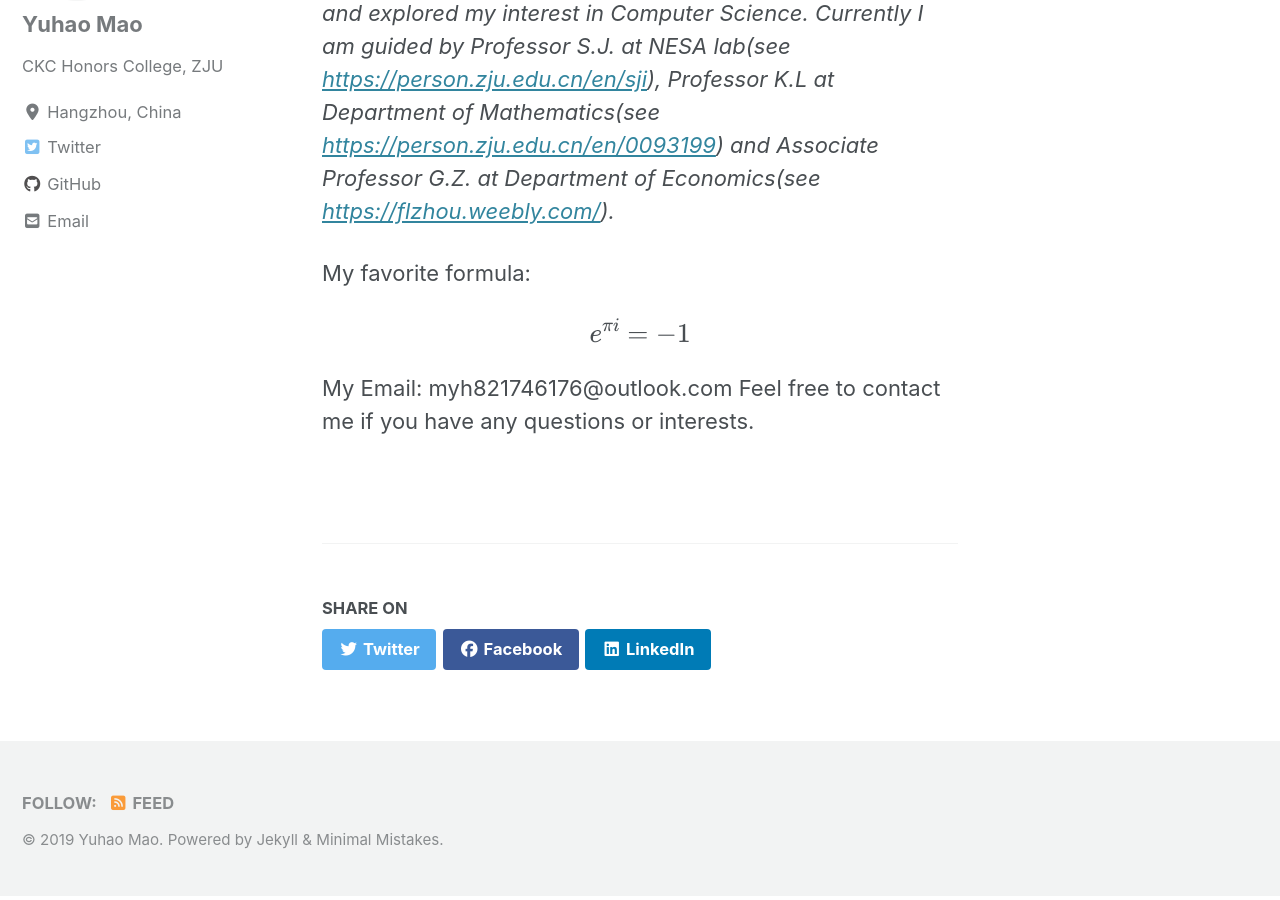
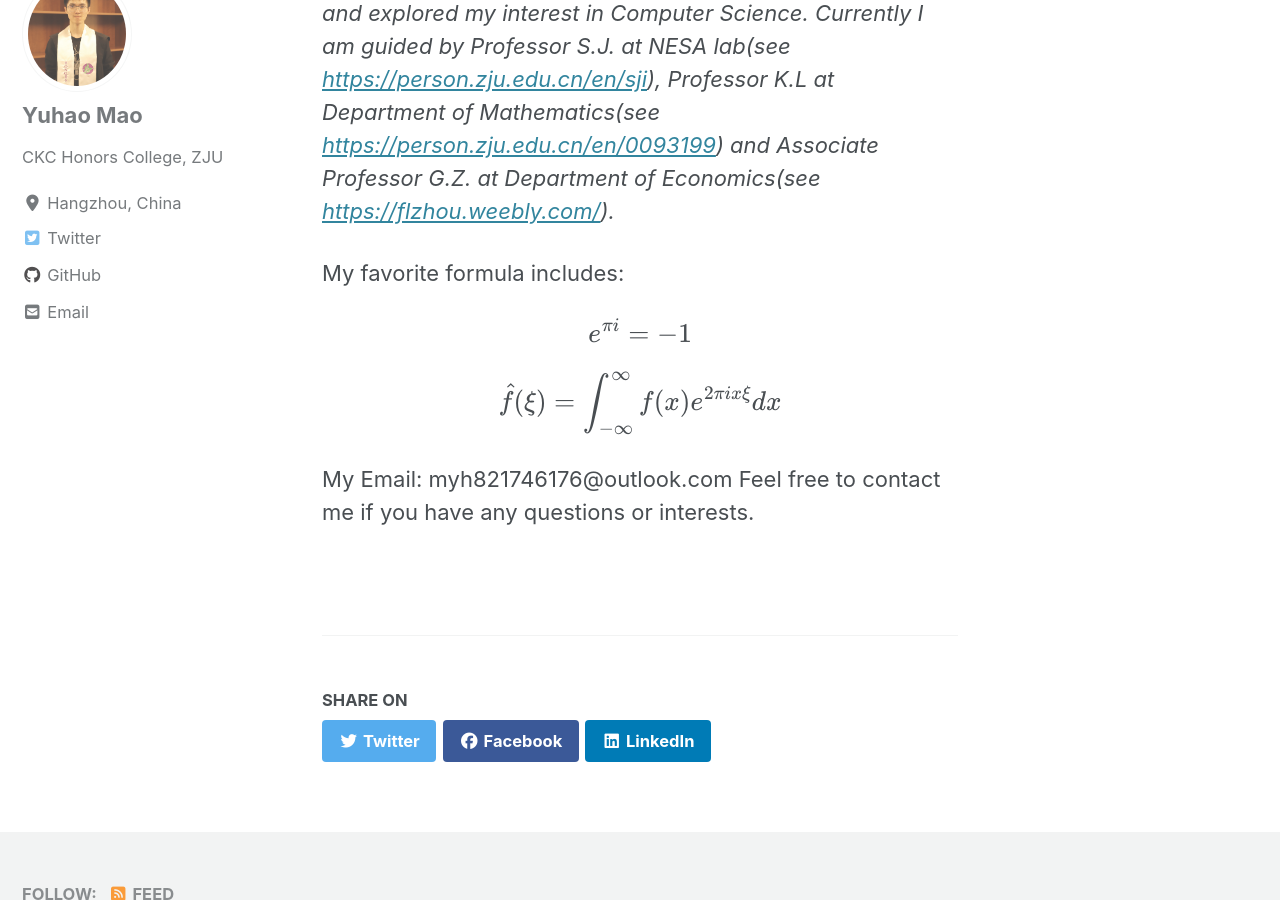
Before and after one commit to AlgebraLoveme/AlgebraLoveme.github.io, a Jekyll site: the page built from _pages/about.md, in a window 1280 px wide and 900 px high, scrolled down 1200 px. Built offline with Jekyll 4.4.1, drawn with Linux system fonts in a browser that asks for light colours; cached includes are drawn as plain includes; nearby versions of some CDN libraries; formulas are drawn with MathJax 3.

Commit message:
Update about.md

```diff
--- a/_pages/about.md
+++ b/_pages/about.md
@@ -8,9 +8,11 @@ header:
 
 *Hello, my name is Yuhao Mao. I am an math-and-finance-majored undergraduate from CKC Honors College, Zhejiang University, China. Luckily, I was not restricted to my major and explored my interest in Computer Science. Currently I am guided by Professor S.J. at NESA lab(see <https://person.zju.edu.cn/en/sji>), Professor K.L at Department of Mathematics(see <https://person.zju.edu.cn/en/0093199>) and Associate Professor G.Z. at Department of Economics(see <https://flzhou.weebly.com/>).*
 
-My favorite formula:
+My favorite formula includes:
 
 $$e^{\pi i}=-1$$
 
+$$\hat{f}(\xi) = \int_{-\infty}^{\infty}f(x)e^{2\pi i x\xi}dx$$
+
 My Email: myh821746176@outlook.com
 Feel free to contact me if you have any questions or interests.
```
